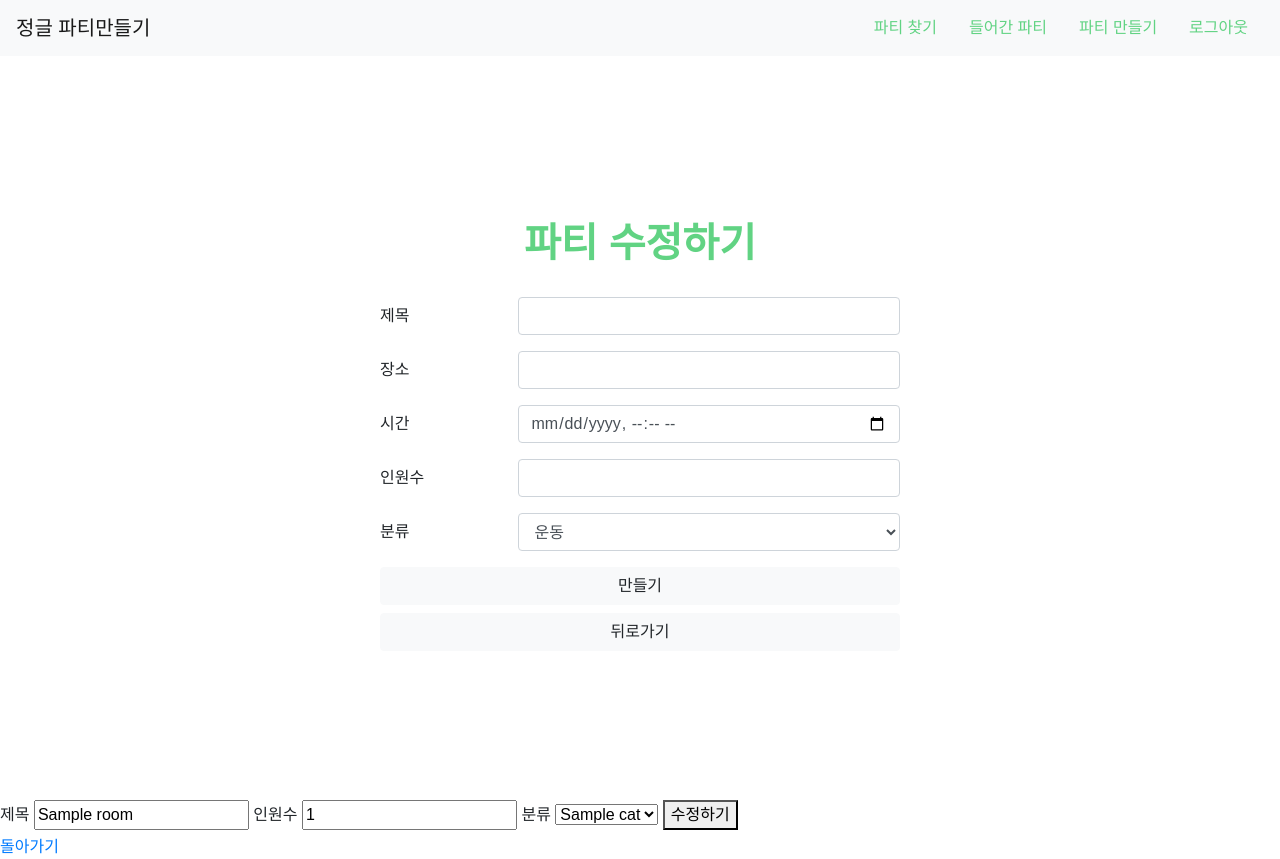
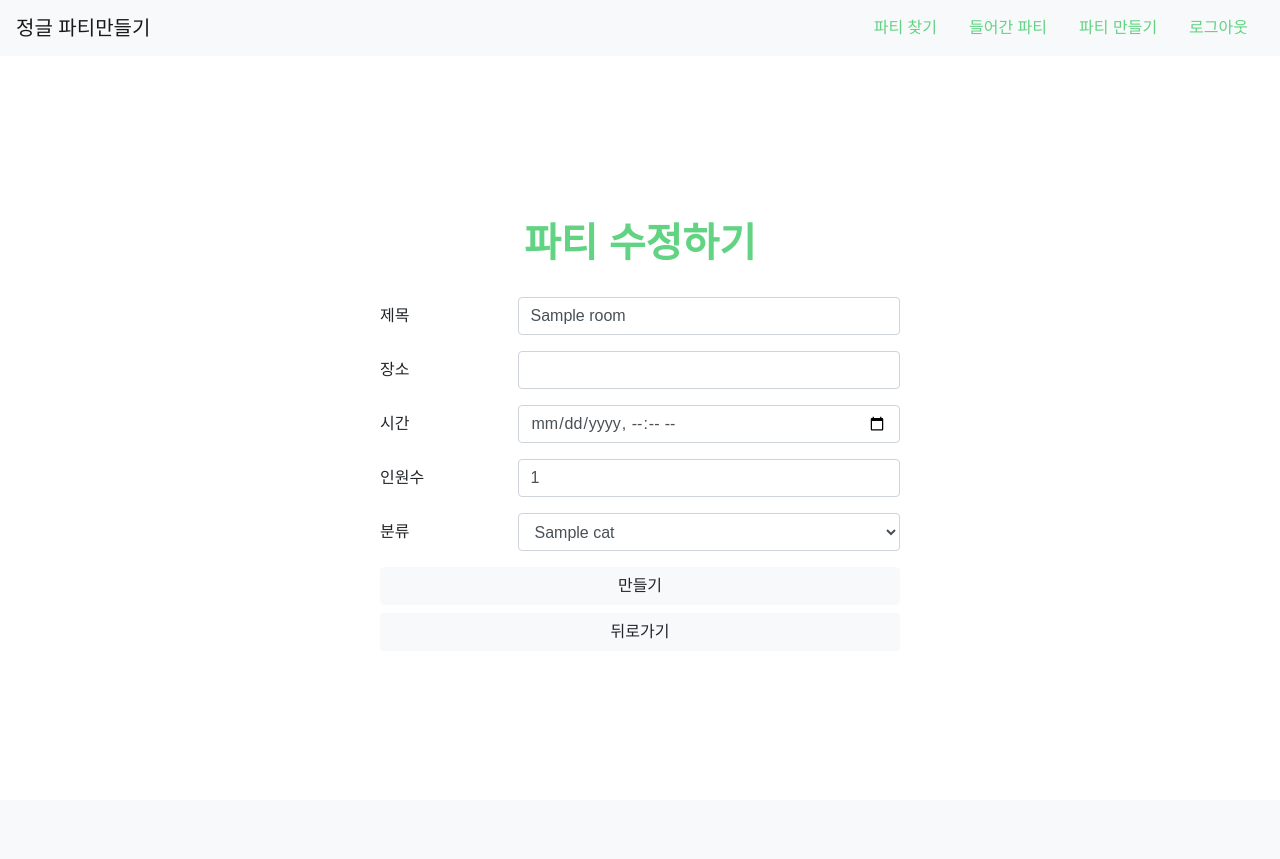
Before and after one commit to jeeyuni/9-week0-cart, a Flask app: template templates/modify_room.html in a window 1280 px wide. After the commit the page ends 639 px from the top, so only its background shows below. Run offline with Flask 3, Linux system fonts and the light colour scheme; the template is opened without the code that fills it: most values are stand-ins (such as "Sample title", 1, 10 or a date in 2020).

Commit message:
파티 수정하기 조정

```diff
--- a/templates/modify_room.html
+++ b/templates/modify_room.html
@@ -86,7 +86,7 @@
         <div class="form-group row">
           <label for="party-title" class="col-sm-3 col-form-label">제목</label>
           <div class="col-sm-9">
-            <input type="text" class="form-control" id="party-title" name="title">
+            <input type="text" class = "form-control" name="title" id="party-title" value="{{room[" title"]}}" />
           </div>
         </div>
 
@@ -110,16 +110,17 @@
         <div class="form-group row">
           <label for="party-capacity" class="col-sm-3 col-form-label">인원수</label>
           <div class="col-sm-9">
-            <input type="number" class="form-control" id="party-capacity" name="capacity">
+             <!-- 신청 인원수보다 더 낮게 조절할 수 없음 -->
+            <input type="number" class="form-control" name="max_count" id="party-capacity" value="{{room[" max_count"]}}" min="{{room[" user_count"]}}" />
           </div>
         </div>
 
         <!-- 분류 -->
         <div class="form-group row">
-          <label for="party-category" class="col-sm-3 col-form-label">분류</label>
+          <label for="category" class="col-sm-3 col-form-label">분류</label>
           <div class="col-sm-9">
-            <select class="form-control" id="party-category" name="category">
-              <option>운동</option>
+            <select class="form-control" id="category" name="category">
+              <option value="{{cat}}" {% if cat==room["category"] %} selected {% endif %}>{{cat}}</option>
               <option>음식</option>
               <option>공동 구매</option>
               <option>외출</option>
@@ -135,24 +136,7 @@
       <!-- 폼 끝 -->
     </div>
   </div>
-
-
-  <form action="/rooms/{{room['_id']}}/modify" method="post">
-    <label for="title">제목</label>
-    <input type="text" name="title" id="title" value="{{room[" title"]}}" />
-
-    <!-- 신청 인원수보다 더 낮게 조절할 수 없음 -->
-    <label for="max_count">인원수</label>
-    <input type="number" name="max_count" id="max_count" value="{{room[" max_count"]}}" min="{{room[" user_count"]}}" />
-    <label for="category">분류</label>
-    <select name="category" id="category">
-      {% for cat in categories %}
-      <option value="{{cat}}" {% if cat==room["category"] %} selected {% endif %}>{{cat}}</option>
-      {% endfor %}
-    </select>
-    <button>수정하기</button>
   </form>
-  <a href="/rooms">돌아가기</a>
 </body>
 
 </html>
```
